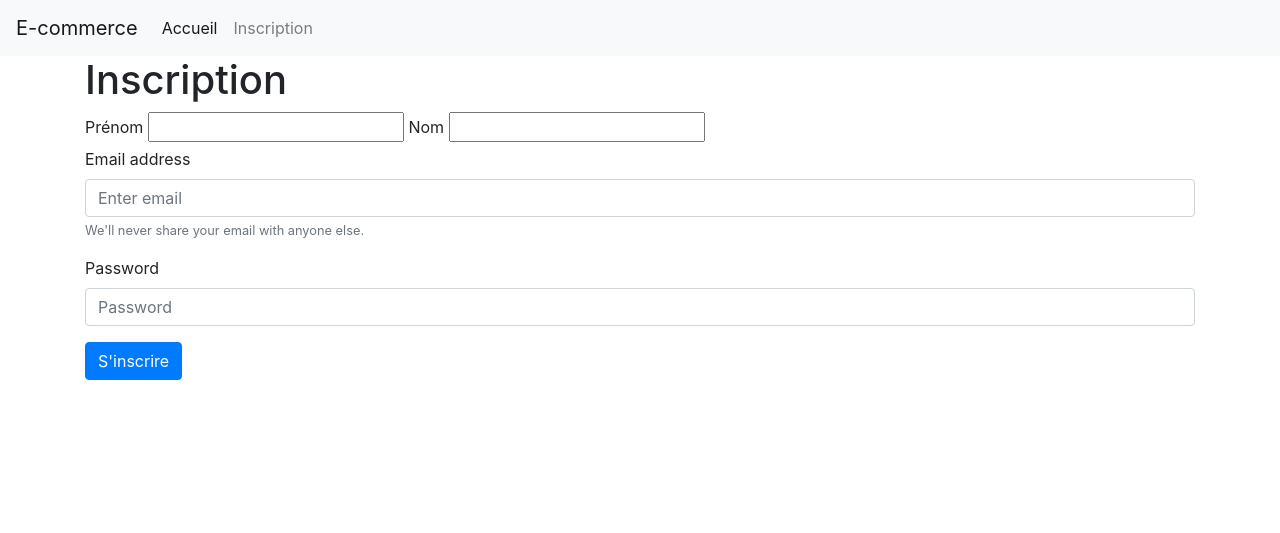
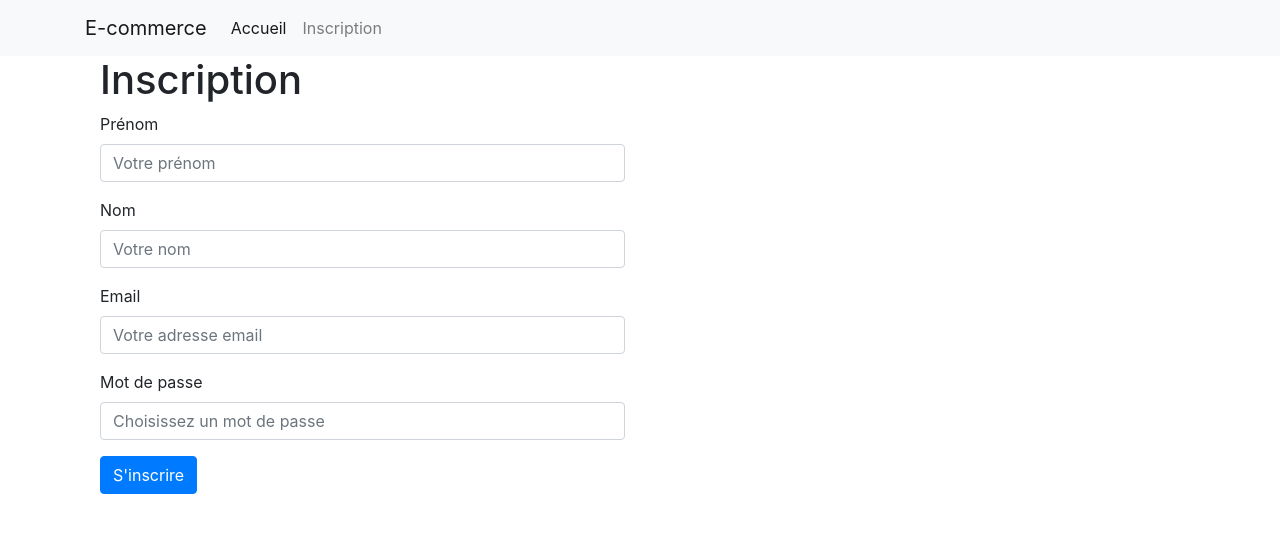
Before and after one commit to Cyrhades/php-ecommerce-cda08, a PHP site: page /templates/register.phtml in a window 1280 px wide. Shown: the top 533 px of the page. Run offline with PHP 8.4, Linux system fonts and the light colour scheme.

Commit message:
Formulaire complet en bootsrap

```diff
--- a/templates/header.phtml
+++ b/templates/header.phtml
@@ -9,6 +9,8 @@
 </head>
 <body>
     <nav class="navbar navbar-expand-lg navbar-light bg-light">
+        <div class="container">
+
             <a class="navbar-brand" href="/">E-commerce</a>
             <button class="navbar-toggler" type="button" data-toggle="collapse" data-target="#navbarNav" aria-controls="navbarNav" aria-expanded="false" aria-label="Toggle navigation">
                 <span class="navbar-toggler-icon"></span>
@@ -24,4 +26,5 @@
 
                 </ul>
             </div>
+        </div>
     </nav>
--- a/templates/index.phtml
+++ b/templates/index.phtml
@@ -1,5 +1,7 @@
 <?php include 'header.phtml'; ?>
+<div class="container">
     <section>
         <h1>Bienvenue sur mon E-commerce</h1>
     </section>
- <?php include 'footer.phtml'; ?>
+</div>
+<?php include 'footer.phtml'; ?>
--- a/templates/register.phtml
+++ b/templates/register.phtml
@@ -1,21 +1,23 @@
 <?php include 'header.phtml'; ?>
 <div class="container">
-
-        <section>
+    <section class="col-6">
         <h1>Inscription</h1>
         <form method="post">
+            <div class="form-group">
                 <label for="firstname">Prénom</label>
-                <input type="text" name="firstname" id="firstname" required>
-                <label for="lastname">Nom</label>
-                <input type="text" name="lastname" id="lastname" required>
-                <div class="form-group">
-                    <label for="exampleInputEmail1">Email address</label>
-                    <input type="email" name="email" class="form-control" id="exampleInputEmail1" aria-describedby="emailHelp" placeholder="Enter email">
-                    <small id="emailHelp" class="form-text text-muted">We'll never share your email with anyone else.</small>
+                <input type="text" class="form-control" name="firstname" id="firstname"  aria-describedby="firstnameHelp" placeholder="Votre prénom" required>
             </div>
             <div class="form-group">
-                    <label for="exampleInputPassword1">Password</label>
-                    <input type="password" name="password" class="form-control" id="exampleInputPassword1" placeholder="Password">
+                <label for="lastname">Nom</label>
+                <input type="text" class="form-control" name="lastname" id="lastname"  aria-describedby="lastnameHelp" placeholder="Votre nom" required>
+            </div>
+            <div class="form-group">
+                <label for="exampleInputEmail1">Email</label>
+                <input type="email" name="email" class="form-control" id="exampleInputEmail1" aria-describedby="emailHelp" placeholder="Votre adresse email" required>
+            </div>
+            <div class="form-group">
+                <label for="exampleInputPassword1">Mot de passe</label>
+                <input type="password" name="password" class="form-control" id="exampleInputPassword1" placeholder="Choisissez un mot de passe">
             </div>
             <button type="submit" class="btn btn-primary">S'inscrire</button>
         </form>
```
Lines whose indentation alone changed are shown as unchanged.
